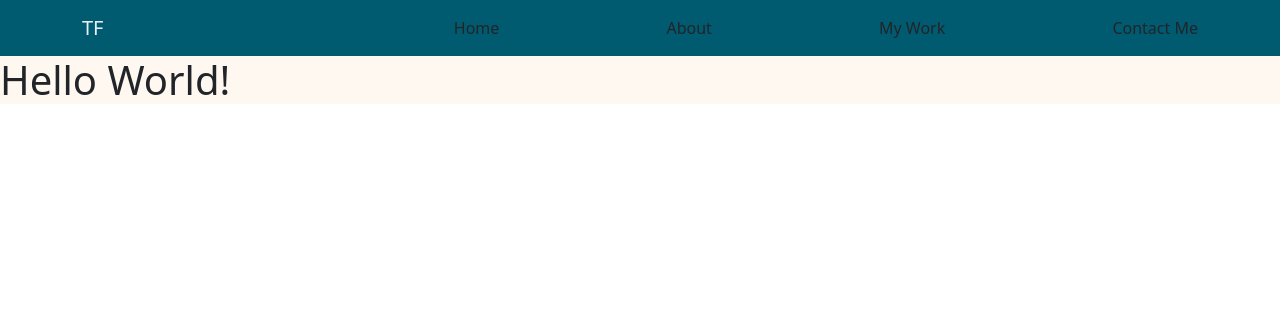
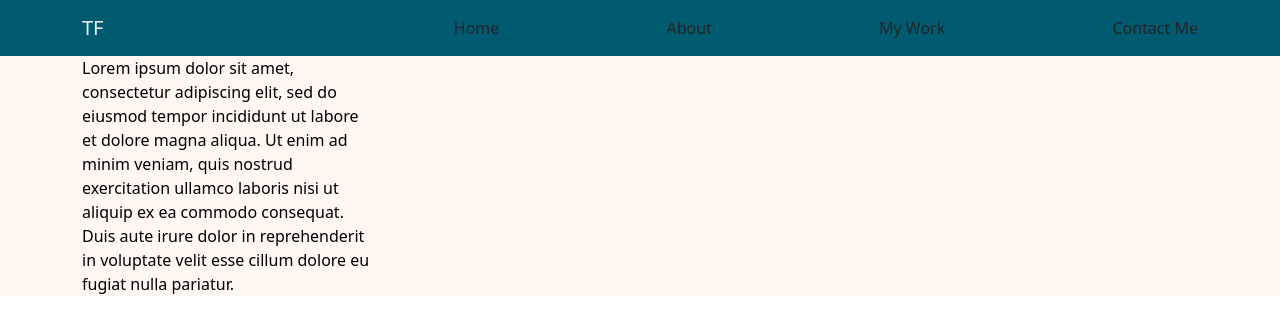
Before and after one commit to taylorgr92/my-website, a React (Create React App) app: page / in a window 1280 px wide. Shown: the top 334 px of the page. Built offline with nearby package versions, Linux system fonts and the light colour scheme.

Commit message:
Setup mainsection columns

```diff
--- a/src/components/MainSect.js
+++ b/src/components/MainSect.js
@@ -1,12 +1,28 @@
 import React from "react";
 import Card from "react-bootstrap/Card";
+import {Container, Row , Col } from 'react-bootstrap';
 
 const MainSect = () => {
   return (
     <section id="main-section">
+      <Container>
+        <Row>
+          <Col>
+            <Card style={{ width: "18rem" }} id="title-card">
+              <Card.Text>
+                Lorem ipsum dolor sit amet, consectetur adipiscing elit, sed do
+                eiusmod tempor incididunt ut labore et dolore magna aliqua. Ut
+                enim ad minim veniam, quis nostrud exercitation ullamco laboris
+                nisi ut aliquip ex ea commodo consequat. Duis aute irure dolor
+                in reprehenderit in voluptate velit esse cillum dolore eu fugiat
+                nulla pariatur.
+              </Card.Text>
+            </Card>
+          </Col>
 
-        <h1>Hello World!</h1>
+        </Row>
 
+      </Container>
     </section>
   );
 };
--- a/src/styles.css
+++ b/src/styles.css
@@ -35,3 +35,10 @@ background-color: var(--navy-blue);
 #nav-brand{
   color: #ffffffe7;
 }
+
+#title-card{
+  background-color: transparent;
+  border:none;
+  color:black;
+
+}
```
